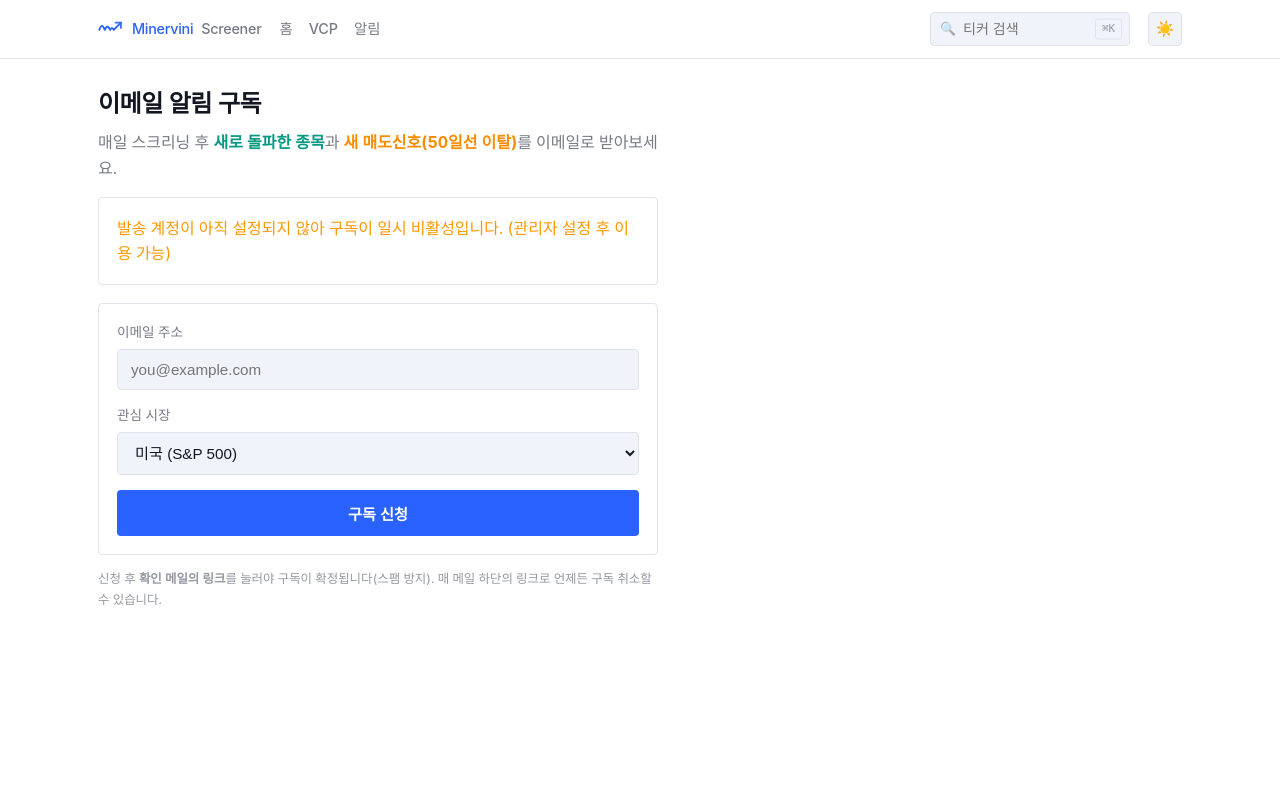
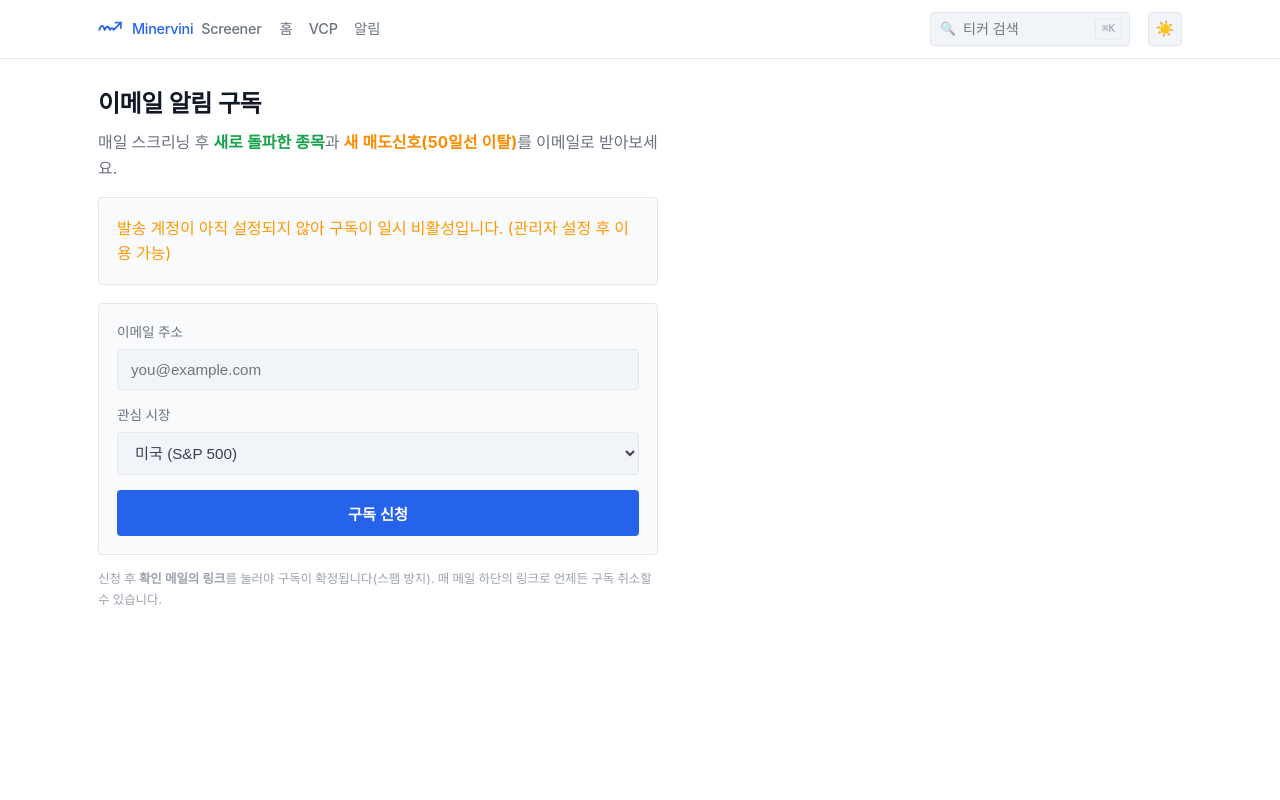
Before and after one commit to RealLight04/minervini-screener, a FastAPI app: page /alerts in a window 1280 px wide. Run offline with FastAPI, Linux system fonts and the light colour scheme.

Commit message:
style: 라이트 테마 색 팔레트 조정
배경 #FFFFFF · 카드 #F8FAFC · 테두리 #E5E7EB · 제목 #111827(신규 --heading) ·
본문 #374151 · 보조글씨 #6B7280 · 상승 #16A34A · 하락 #DC2626 ·
버튼 #2563EB · 버튼 hover #1D4ED8(신규 --accent-hover).
차트(stock.html) 라이트 색·신호색(routes.py) 라이트값도 동일 팔레트로 정렬.
다크 테마는 유지.

Co-Authored-By: Claude Opus 4.8 <noreply@anthropic.com>

```diff
--- a/app/routes.py
+++ b/app/routes.py
@@ -15,11 +15,11 @@ templates = Jinja2Templates(directory="templates")
 
 # 템플릿에서 신호 한국어 라벨/색상 사용
 SIGNAL_COLORS = {
-    "STRONG_BUY": {"light": "#089981", "dark": "#26a69a"},
-    "BUY": {"light": "#0d7d6c", "dark": "#4caf9e"},
-    "WATCH": {"light": "#787b86", "dark": "#787b86"},
+    "STRONG_BUY": {"light": "#16a34a", "dark": "#26a69a"},
+    "BUY": {"light": "#15803d", "dark": "#4caf9e"},
+    "WATCH": {"light": "#6b7280", "dark": "#787b86"},
     "SELL": {"light": "#fb8c00", "dark": "#ffa726"},
-    "AVOID": {"light": "#9598a1", "dark": "#5d606b"},
+    "AVOID": {"light": "#9ca3af", "dark": "#5d606b"},
 }
 SIGNAL_COLOR_DEFAULT = {"light": "#787b86", "dark": "#787b86"}
 templates.env.globals["signal_labels"] = SIGNAL_LABELS
--- a/templates/base.html
+++ b/templates/base.html
@@ -25,29 +25,31 @@
   <style>
     :root, :root[data-theme="light"] {
       --bg: #ffffff;
-      --surface: #ffffff;
-      --inset: #f0f3fa;
-      --border: #e0e3eb;
-      --line: #eceef2;
-      --text: #131722;
-      --muted: #787b86;
-      --faint: #9598a1;
-      --accent: #2962ff;
+      --surface: #f8fafc;
+      --inset: #f1f5f9;
+      --border: #e5e7eb;
+      --line: #eef1f5;
+      --text: #374151;
+      --heading: #111827;
+      --muted: #6b7280;
+      --faint: #9ca3af;
+      --accent: #2563eb;
+      --accent-hover: #1d4ed8;
       --accent-ink: #ffffff;
-      --green: #089981;
-      --green-ink: #089981;
-      --red: #f23645;
-      --red-ink: #f23645;
+      --green: #16a34a;
+      --green-ink: #16a34a;
+      --red: #dc2626;
+      --red-ink: #dc2626;
       --amber: #ff9800;
       --violet: #7e57c2;
       --orange: #fb8c00;
-      --badge-green-bg: rgba(8,153,129,.10);
-      --badge-red-bg: rgba(242,54,69,.10);
-      --badge-gray-bg: #eef0f5;
-      --badge-blue-bg: rgba(41,98,255,.09);
+      --badge-green-bg: rgba(22,163,74,.10);
+      --badge-red-bg: rgba(220,38,38,.10);
+      --badge-gray-bg: #f1f5f9;
+      --badge-blue-bg: rgba(37,99,235,.09);
       --badge-violet-bg: rgba(126,87,194,.10);
       --header-bg: rgba(255,255,255,.92);
-      --row-hover: rgba(41,98,255,.04);
+      --row-hover: rgba(37,99,235,.04);
       --radius: 4px;
       --radius-sm: 3px;
       --gap: 14px;
@@ -60,9 +62,11 @@
       --border: #2a2e39;
       --line: #262b38;
       --text: #d1d4dc;
+      --heading: #d1d4dc;
       --muted: #787b86;
       --faint: #5d606b;
       --accent: #2962ff;
+      --accent-hover: #2962ff;
       --accent-ink: #ffffff;
       --green: #26a69a;
       --green-ink: #26a69a;
@@ -186,7 +190,7 @@
       padding: 12px 18px;
       display: flex; align-items: center; gap: 18px;
     }
-    .brand { display: flex; align-items: center; gap: 8px; font-family: var(--font-body); font-size: 1.15rem; font-weight: 800; color: var(--text); text-decoration: none; white-space: nowrap; letter-spacing: -0.02em; }
+    .brand { display: flex; align-items: center; gap: 8px; font-family: var(--font-body); font-size: 1.15rem; font-weight: 800; color: var(--heading); text-decoration: none; white-space: nowrap; letter-spacing: -0.02em; }
     .brand span { color: var(--accent); }
     .brand-mark { color: var(--accent); flex-shrink: 0; }
     .nav-links { display: flex; gap: 16px; align-items: center; }
@@ -207,11 +211,11 @@
     .container { max-width: 1120px; margin: 0 auto; padding: 26px 18px 64px; }
 
     /* ───── 타이포 ───── */
-    h2.page-title { font-family: var(--font-body); font-size: 1.5rem; font-weight: 800; letter-spacing: -0.02em; }
+    h2.page-title { font-family: var(--font-body); font-size: 1.5rem; font-weight: 800; letter-spacing: -0.02em; color: var(--heading); }
     .section-title {
       display: flex; align-items: baseline; gap: 10px; flex-wrap: wrap;
       font-size: 1.08rem; font-weight: 730; margin: 32px 0 14px; letter-spacing: -0.01em;
-      padding-left: 11px; border-left: 3px solid currentColor;
+      padding-left: 11px; border-left: 3px solid currentColor; color: var(--heading);
     }
     .section-title .hint { font-weight: 400; font-size: 0.82rem; color: var(--faint); }
     .section-title .hint::before { content: ": "; }
@@ -221,7 +225,7 @@
     /* ───── 종목 상세: 섹션 제목·설명·지표카드 (가독성 표준) ───── */
     .sec-title {
       display: flex; align-items: baseline; gap: 9px; flex-wrap: wrap;
-      font-size: 1.05rem; font-weight: 720; color: var(--text);
+      font-size: 1.05rem; font-weight: 720; color: var(--heading);
       letter-spacing: -0.01em; margin: 32px 0 14px; padding-left: 11px;
       border-left: 3px solid var(--accent);
     }
@@ -253,7 +257,7 @@
       border-radius: var(--radius); padding: 8px 15px; cursor: pointer; font-size: 0.86rem; font-weight: 550;
       transition: border-color .15s, background .15s; -webkit-tap-highlight-color: transparent;
     }
-    .btn:hover { border-color: var(--accent); }
+    .btn:hover { border-color: var(--accent-hover); }
 
     /* ───── 탭 (TradingView식 플랫 언더라인) ───── */
     .tabs { display: flex; gap: 4px; flex-wrap: wrap; border-bottom: 1px solid var(--border); margin-bottom: 20px; }
--- a/templates/stock.html
+++ b/templates/stock.html
@@ -405,8 +405,8 @@
   var C = dark
     ? { bg: '#1e222d', text: '#787b86', grid: '#262b38', axis: '#2a2e39',
         up: '#26a69a', down: '#ef5350', ma50: '#2962ff', ma150: '#ffa726', ma200: '#9b7fd4' }
-    : { bg: '#ffffff', text: '#787b86', grid: '#eceef2', axis: '#e0e3eb',
-        up: '#089981', down: '#f23645', ma50: '#2962ff', ma150: '#fb8c00', ma200: '#7e57c2' };
+    : { bg: '#ffffff', text: '#6b7280', grid: '#eef1f5', axis: '#e5e7eb',
+        up: '#16a34a', down: '#dc2626', ma50: '#2563eb', ma150: '#fb8c00', ma200: '#7e57c2' };
   fetch('/api/chart/{{ stock.ticker }}')
     .then(function (r) { return r.json(); })
     .then(function (d) {
```
